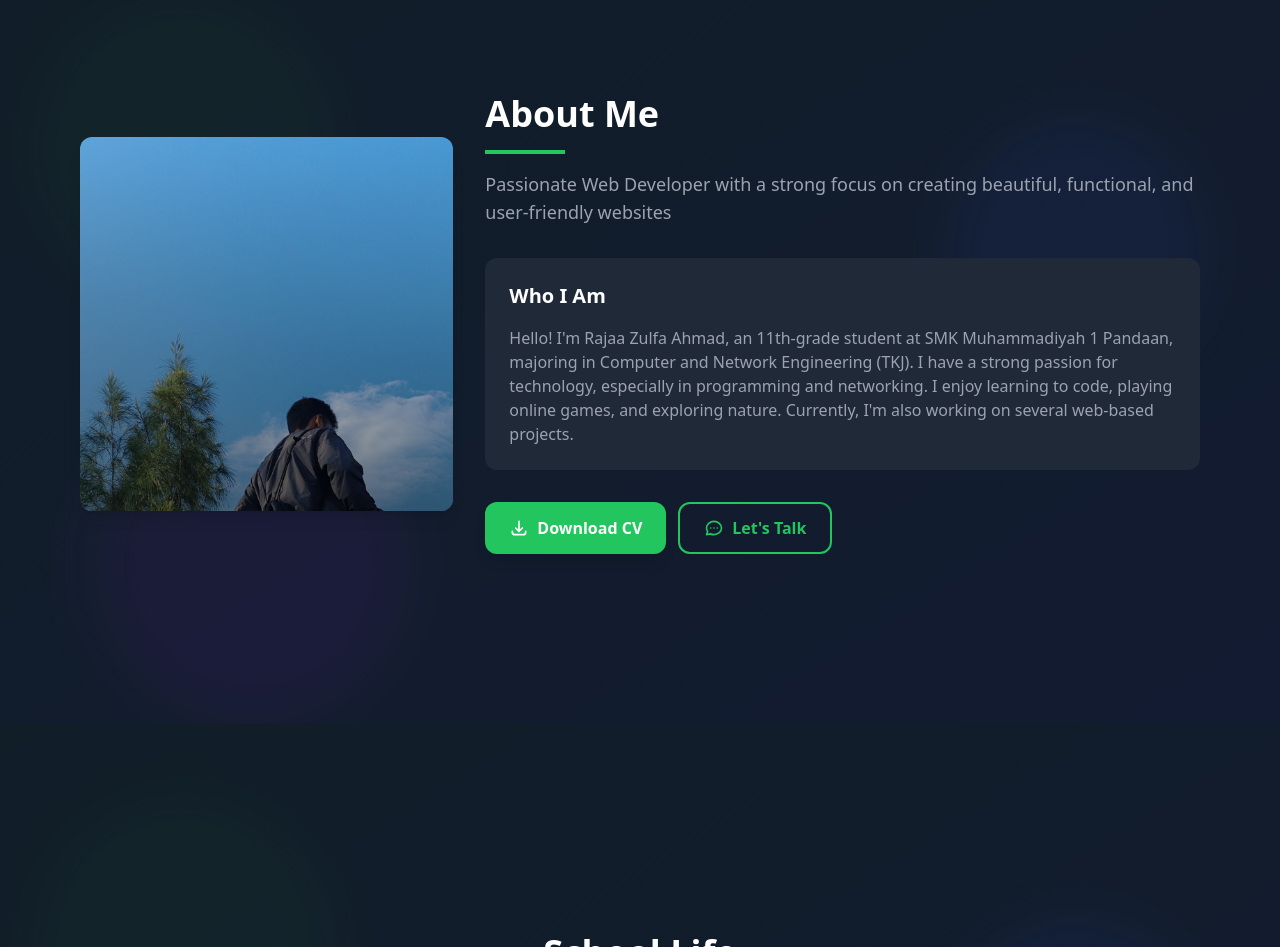
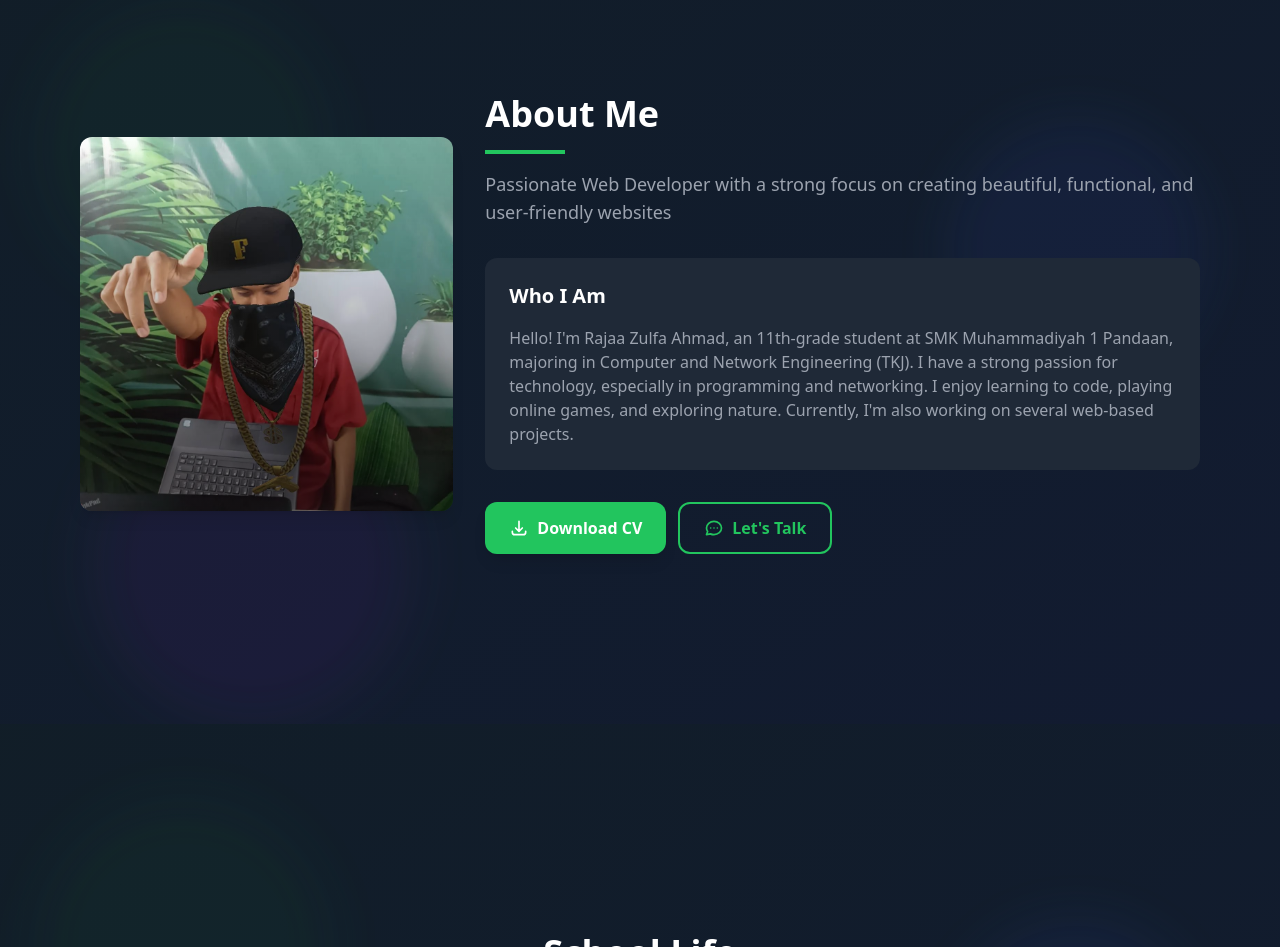
Before and after one commit to zulp44/Porto-v.1, a plain HTML site: page index.html in a window 1280 px wide. Shown: the part 940-1887 px from the top of the page. Drawn offline with nearby package versions, Linux system fonts and the light colour scheme; animation ran at ten frames a second.

Commit message:
Update index.html

```diff
--- a/index.html
+++ b/index.html
@@ -229,7 +229,7 @@
                     <div class="flex justify-center w-48 md:w-1/3"> <!-- Ubah ukuran container -->
                         <div class="relative aspect-square rounded-xl overflow-hidden shadow-lg" data-aos="fade-right">
                             <img
-                                src="assets/siwur 1.jpg"
+                                src="assets/epep.jpg"
                                 alt="Profile Picture"
                                 class="w-full h-full object-cover"
                             >
```
